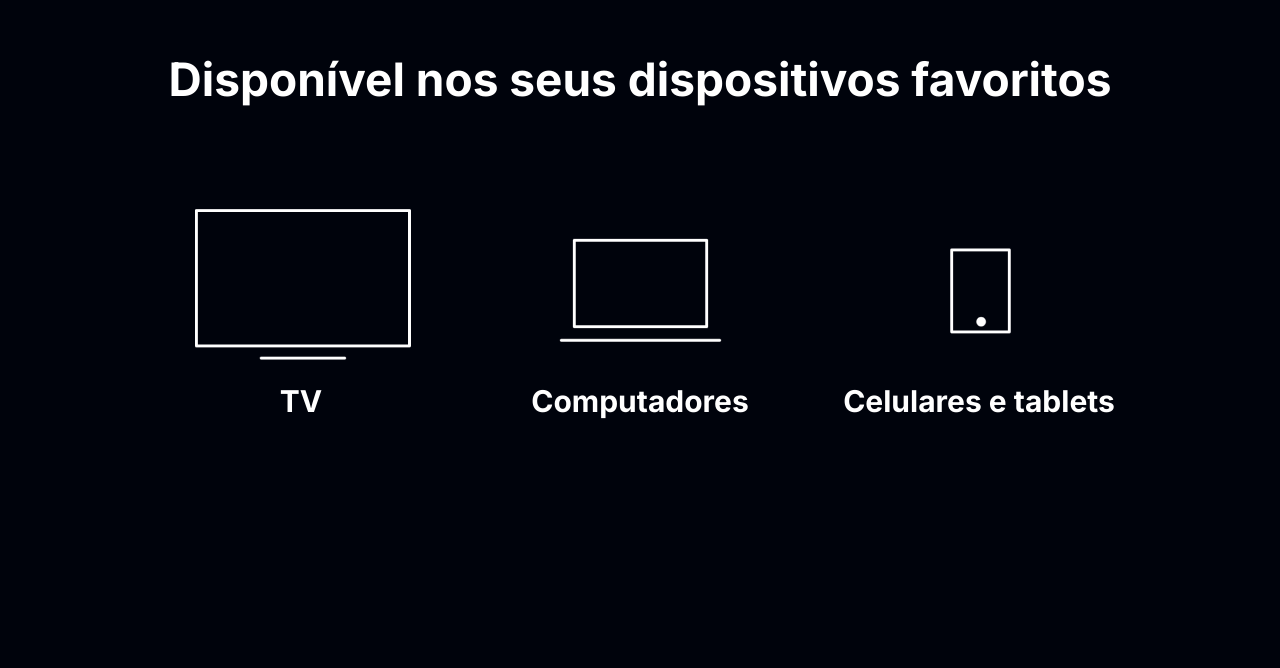
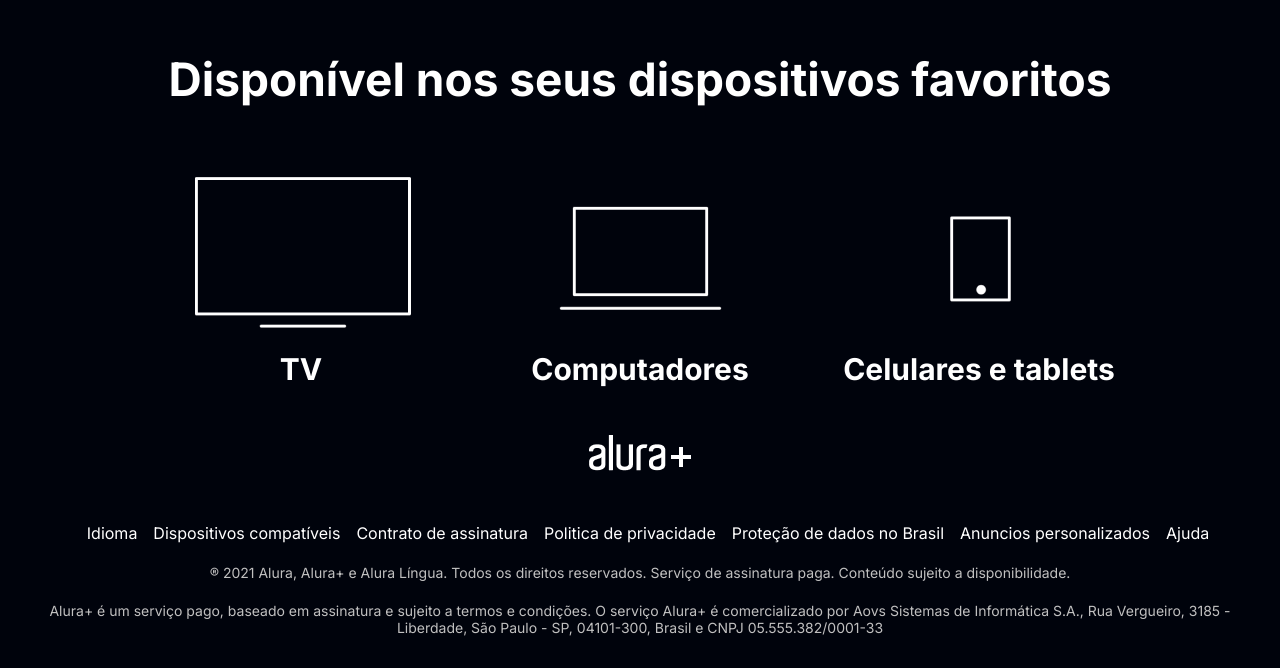
Before and after one commit to rafaaellabraz/Alura-, a plain HTML site: page alura-plus/index.html in a window 1280 px wide. Shown: the part 3149-3817 px from the top of the page. Before the commit the page ends 3648 px from the top, so only its background shows below. Drawn offline with Linux system fonts and the light colour scheme.

Commit message:
Add files via upload

```diff
--- a/alura-plus/index.html
+++ b/alura-plus/index.html
@@ -62,6 +62,36 @@
                 </li>
             </ul>
         </section>
+
+        <footer class="rodape">
+            <img src="img/Logo.png" alt="Alura+" class="rodape__logo">
+            <ul class="rodape__lista">
+                <li class="lista__link">
+                    <a href="#">Idioma</a>
+                </li>
+                <li class="lista__link">
+                    <a href="#">Dispositivos compatíveis</a>
+                </li>
+                <li class="lista__link">
+                    <a href="#">Contrato de assinatura</a>
+                </li>
+                <li class="lista__link">
+                    <a href="#">Politica de privacidade</a>
+                </li>
+                <li class="lista__link">
+                    <a href="#">Proteção de dados no Brasil</a>
+                </li>
+                <li class="lista__link">
+                    <a href="#">Anuncios personalizados</a>
+                </li>
+                <li class="lista__link">
+                    <a href="#">Ajuda</a>
+                </li>
+            </ul>
+            <p class="rodape__texto">® 2021 Alura, Alura+ e Alura Língua. Todos os direitos reservados. Serviço de assinatura paga. Conteúdo sujeito a disponibilidade.</p>
+            <p class="rodape__texto">Alura+ é um serviço pago, baseado em assinatura e sujeito a termos e condições. O serviço Alura+ é comercializado por Aovs Sistemas de Informática S.A., Rua Vergueiro, 3185 - Liberdade, São Paulo - SP, 04101-300, Brasil e CNPJ 05.555.382/0001-33</p>
+        </footer>
+
     </body>
 
 </html>
--- a/alura-plus/style.css
+++ b/alura-plus/style.css
@@ -4,6 +4,7 @@
     --botao-azul: #167BF7;
     --cor-de-fundo: #00030C;
     --fonte-principal: 'Inter';
+    --botao-azul-efeito: #3c92fa;
 }
 
 body {
@@ -99,7 +100,7 @@
     display: flex;
     justify-content: center;
     list-style-type: none;
-    margin: 5em 0;
+    margin: 3em 0;
 }
 
 .dispositivos {
@@ -115,3 +116,44 @@
     font-size: 30px;
     color: var(--branco-principal);
 }
+
+.rodape__lista {
+    display: flex;
+    justify-content: center;
+    list-style-type: none;
+    margin-top: 1em;
+}
+
+.lista__link a{
+    text-decoration: none;
+    color: var(--branco-principal);
+    margin-left: 1em;
+}
+
+.rodape__texto {
+    margin: 1.5em 0;
+    color: var(--cinza-secundario);
+    font-size: 14px;
+}
+
+.rodape {
+    text-align: center;
+    margin: 2em 3em;
+}
+
+.rodape__logo {
+    margin-bottom: 2em;
+}
+
+.lista__link a:hover {
+    color: var(--botao-azul);
+}
+
+.lista__link a:active {
+    color: purple;
+}
+
+.container__botao:hover {
+    background-color: var(--botao-azul-efeito);
+    color: var(--cor-de-fundo);
+}
```
Also changed, not shown: alura-plus/img/Logo.png (added).
